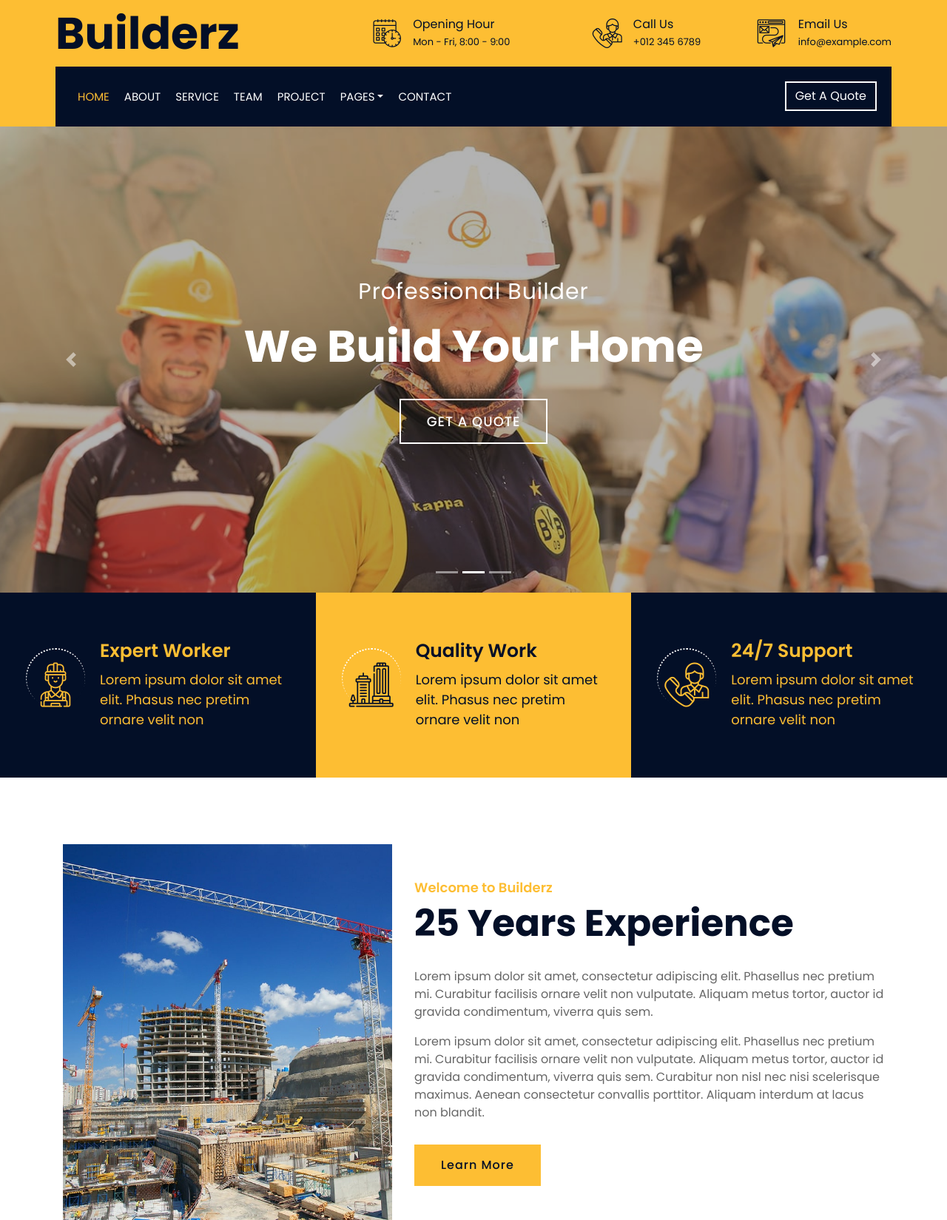
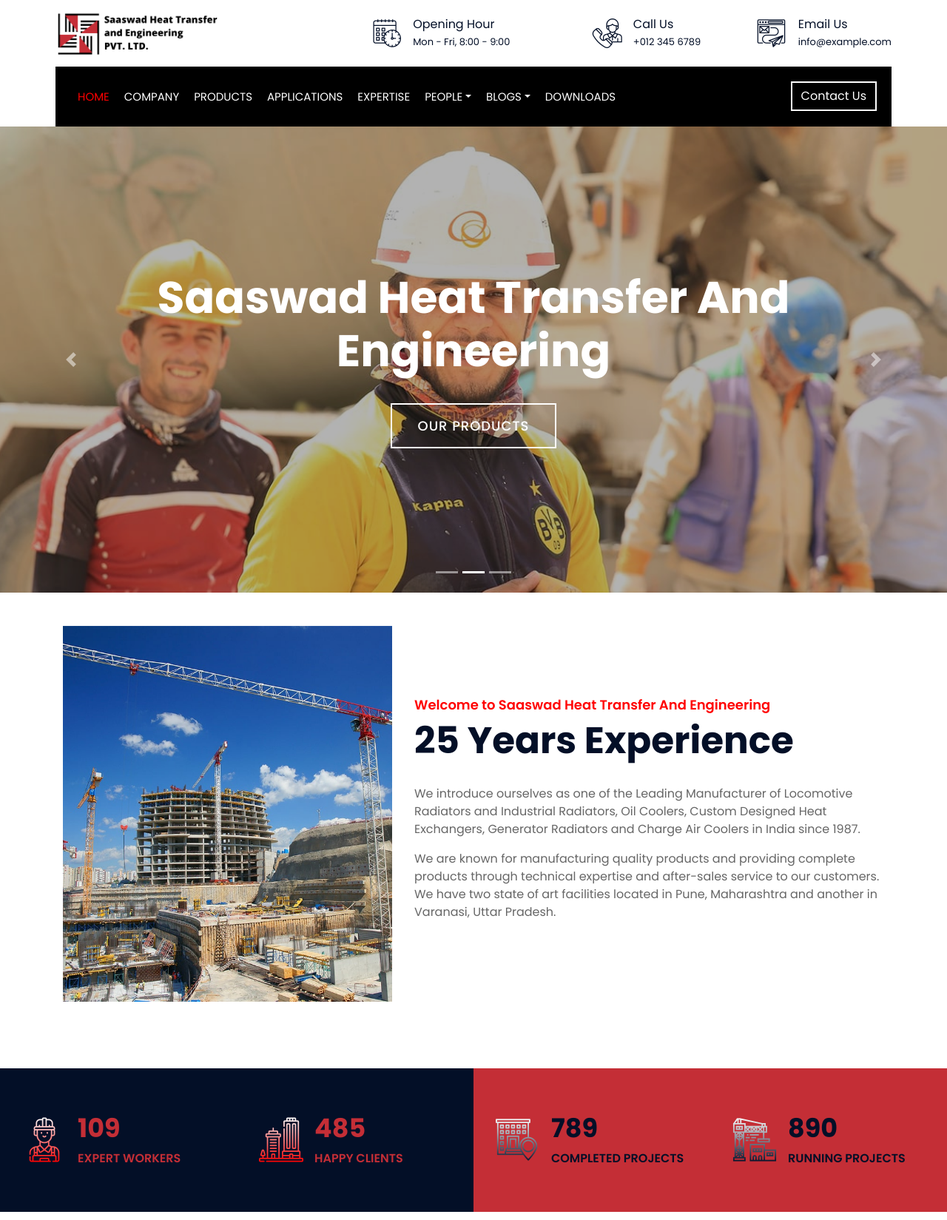
Before and after one commit to shraavyarao/saaswad-temp, a plain HTML site: page index.html in a window 1280 px wide. Shown: the top 1649 px of the page at 74% size. Drawn offline with nearby package versions, Linux system fonts and the light colour scheme.

Commit message:
logo added, color scheme changed,menubar and footer made.

```diff
--- a/css/style.css
+++ b/css/style.css
@@ -6,6 +6,7 @@ body {
     background: #dddddd;
     font-family: 'Poppins', sans-serif;
     font-weight: 400;
+    width: 100%;
 }
 
 h1,
@@ -25,7 +26,7 @@ a {
 a:hover,
 a:active,
 a:focus {
-    color: #fdbe33;
+    color: #ff0000;
     outline: none;
     text-decoration: none;
 }
@@ -45,7 +46,7 @@ a:focus {
 .back-to-top {
     position: fixed;
     display: none;
-    background: #fdbe33;
+    background: #ffffff;
     color: #121518;
     width: 44px;
     height: 44px;
@@ -59,7 +60,7 @@ a:focus {
 }
 
 .back-to-top:hover {
-    color: #fdbe33;
+    color: #ff0000;
     background: #121518;
 }
 
@@ -78,7 +79,7 @@ a:focus {
 .top-bar {
     position: relative;
     height: 90px;
-    background: #fdbe33;
+    background: #ffffff;
 }
 
 .top-bar .logo {
@@ -155,7 +156,7 @@ a:focus {
 /**********************************/
 .nav-bar {
     position: relative;
-    background: #fdbe33;
+    background:#ffffff;
     transition: .3s;
 }
 
@@ -174,7 +175,7 @@ a:focus {
 
 .nav-bar .navbar {
     height: 100%;
-    background: #030f27 !important;
+    background: #000000 !important;
 }
 
 .navbar-dark .navbar-nav .nav-link,
@@ -187,7 +188,7 @@ a:focus {
 
 .navbar-dark .navbar-nav .nav-link:hover,
 .navbar-dark .navbar-nav .nav-link.active {
-    color: #fdbe33;
+    color: #ff0000;
     transition: none;
 }
 
@@ -206,8 +207,8 @@ a:focus {
 
 .nav-bar .btn:hover {
     color: #030f27;
-    background: #fdbe33;
-    border-color: #fdbe33;
+    background: #ff0000;
+    border-color: #ff0000;
 }
 
 @media (min-width: 992px) {
@@ -331,8 +332,8 @@ a:focus {
 
 .carousel .carousel-caption .btn:hover {
     color: #030f27;
-    background: #fdbe33;
-    border-color: #fdbe33;
+    background: #ff0000;
+    border-color: #ff0000;
 }
 
 @media (max-width: 767.98px) {
@@ -472,7 +473,7 @@ a:focus {
 }
 
 .section-header p {
-    color: #fdbe33;
+    color: #ff0000;
     font-size: 18px;
     font-weight: 600;
     margin-bottom: 5px;
@@ -624,12 +625,12 @@ a:focus {
     letter-spacing: 1px;
     color: #030f27;
     border-radius: 0;
-    background: #fdbe33;
+    background: #c42e36;
     transition: .3s;
 }
 
 .about .about-text a.btn:hover {
-    color: #fdbe33;
+    color: #c42e36;
     background: #030f27;
 }
 
@@ -668,7 +669,7 @@ a:focus {
     margin: 0;
     font-size: 60px;
     line-height: 60px;
-    background-image: linear-gradient(#ffffff, #fdbe33);
+    background-image: linear-gradient(#ffffff, #ff0000);
     -webkit-background-clip: text;
     -webkit-text-fill-color: transparent;
 }
@@ -696,17 +697,17 @@ a:focus {
 }
 
 .fact .fact-left {
-    color: #fdbe33;
+    color: #c42e36;
     background: #030f27;
 }
 
 .fact .fact-right {
     color: #030f27;
-    background: #fdbe33;
+    background:#c42e36;
 }
 
 .fact .fact-left h2 {
-    color: #fdbe33;
+    color: #c42e36;
 }
 
 
@@ -2075,7 +2076,7 @@ a:focus {
     padding-bottom: 10px;
     font-size: 20px;
     font-weight: 600;
-    color: #fdbe33;
+    color: #ff0000;
 }
 
 .footer h2::after {
@@ -2085,7 +2086,7 @@ a:focus {
     height: 2px;
     left: 0;
     bottom: 0;
-    background: #fdbe33;
+    background: #ff0000;
 }
 
 .footer .footer-link a {
@@ -2104,7 +2105,7 @@ a:focus {
 }
 
 .footer .footer-link a:hover {
-    color: #fdbe33;
+    color: #ff0000;
     letter-spacing: 1px;
 }
 
@@ -2134,8 +2135,8 @@ a:focus {
 }
 
 .footer .footer-social a:hover {
-    background: #fdbe33;
-    border-color: #fdbe33;
+    background: #ff0000;
+    border-color: #ff0000;
 }
 
 .footer .footer-social a:hover i {
@@ -2163,16 +2164,16 @@ a:focus {
     font-size: 14px;
     font-weight: 500;
     text-transform: uppercase;
-    color: #fdbe33;
+    color: #ff0000;
     background: #121518;
     border-radius: 0;
-    border: 2px solid #fdbe33;
+    border: 2px solid #ff0000;
     transition: .3s;
 }
 
 .footer .newsletter .btn:hover {
     color: #121518;
-    background: #fdbe33;
+    background: #ff0000;
 }
 
 .footer .footer-menu .f-menu {
@@ -2193,7 +2194,7 @@ a:focus {
 }
 
 .footer .footer-menu .f-menu a:hover {
-    color: #fdbe33;
+    color: #ff0000;
 }
 
 .footer .footer-menu .f-menu a:last-child {
@@ -2217,7 +2218,7 @@ a:focus {
 }
 
 .footer .copyright p a {
-    color: #fdbe33;
+    color: #ff0000;
     font-weight: 500;
     letter-spacing: 1px;
 }
--- a/index.html
+++ b/index.html
@@ -2,7 +2,7 @@
 <html lang="en">
     <head>
         <meta charset="utf-8">
-        <title>Builderz - Construction Company Website Template</title>
+        <title>SHTE</title>
         <meta content="width=device-width, initial-scale=1.0" name="viewport">
         <meta content="Construction Company Website Template" name="keywords">
         <meta content="Construction Company Website Template" name="description">
@@ -25,6 +25,17 @@
 
         <!-- Template Stylesheet -->
         <link href="css/style.css" rel="stylesheet">
+        <style type="text/css">
+            body{
+             margin: 0;
+             padding: 0;
+             border: 0;
+             outline: 0;
+             font-size: 100%;
+             vertical-align: baseline;
+            }
+           </style>
+
     </head>
 
     <body>
@@ -36,8 +47,8 @@
                         <div class="col-lg-4 col-md-12">
                             <div class="logo">
                                 <a href="index.html">
-                                    <h1>Builderz</h1>
-                                    <!-- <img src="img/logo.jpg" alt="Logo"> -->
+                                    <!-- <h1>Builderz</h1> -->
+                                    <img src="logo.png" alt="Logo">
                                 </a>
                             </div>
                         </div>
@@ -95,21 +106,29 @@
                         <div class="collapse navbar-collapse justify-content-between" id="navbarCollapse">
                             <div class="navbar-nav mr-auto">
                                 <a href="index.html" class="nav-item nav-link active">Home</a>
-                                <a href="about.html" class="nav-item nav-link">About</a>
-                                <a href="service.html" class="nav-item nav-link">Service</a>
-                                <a href="team.html" class="nav-item nav-link">Team</a>
-                                <a href="portfolio.html" class="nav-item nav-link">Project</a>
+                                <a href="about.html" class="nav-item nav-link">Company</a>
+                                <a href="service.html" class="nav-item nav-link">Products</a>
+                                <a href="team.html" class="nav-item nav-link">Applications</a>
+                                <a href="portfolio.html" class="nav-item nav-link">Expertise</a>
                                 <div class="nav-item dropdown">
-                                    <a href="#" class="nav-link dropdown-toggle" data-toggle="dropdown">Pages</a>
+                                    <a href="#" class="nav-link dropdown-toggle" data-toggle="dropdown">People</a>
                                     <div class="dropdown-menu">
                                         <a href="blog.html" class="dropdown-item">Blog Page</a>
                                         <a href="single.html" class="dropdown-item">Single Page</a>
                                     </div>
                                 </div>
-                                <a href="contact.html" class="nav-item nav-link">Contact</a>
+                                <div class="nav-item dropdown">
+                                    <a href="#" class="nav-link dropdown-toggle" data-toggle="dropdown">Blogs</a>
+                                    <div class="dropdown-menu">
+                                        <a href="blog.html" class="dropdown-item">Blog Page</a>
+                                        <a href="single.html" class="dropdown-item">Single Page</a>
+                                    </div>
+                                </div>
+                                <a href="service.html" class="nav-item nav-link">Downloads</a>
+
                             </div>
                             <div class="ml-auto">
-                                <a class="btn" href="#">Get A Quote</a>
+                                <a class="btn" href="contact.html">Contact Us</a>
                             </div>
                         </div>
                     </nav>
@@ -129,27 +148,27 @@
                     <div class="carousel-item active">
                         <img src="img/carousel-1.jpg" alt="Carousel Image">
                         <div class="carousel-caption">
-                            <p class="animated fadeInRight">We Are Professional</p>
-                            <h1 class="animated fadeInLeft">For Your Dream Project</h1>
-                            <a class="btn animated fadeInUp" href="https://htmlcodex.com/construction-company-website-template">Get A Quote</a>
+                            <!-- <p class="animated fadeInRight">We Are Professional</p> -->
+                            <h1 class="animated fadeInLeft">Saaswad Heat Transfer And Engineering</h1>
+                            <a class="btn animated fadeInUp" href="https://htmlcodex.com/construction-company-website-template">Our Products</a>
                         </div>
                     </div>
 
                     <div class="carousel-item">
                         <img src="img/carousel-2.jpg" alt="Carousel Image">
                         <div class="carousel-caption">
-                            <p class="animated fadeInRight">Professional Builder</p>
-                            <h1 class="animated fadeInLeft">We Build Your Home</h1>
-                            <a class="btn animated fadeInUp" href="https://htmlcodex.com/construction-company-website-template">Get A Quote</a>
+                            <!-- <p class="animated fadeInRight">Professional Builder</p> -->
+                            <h1 class="animated fadeInLeft">Saaswad Heat Transfer And Engineering</h1>
+                            <a class="btn animated fadeInUp" href="https://htmlcodex.com/construction-company-website-template">Our Products</a>
                         </div>
                     </div>
 
                     <div class="carousel-item">
                         <img src="img/carousel-3.jpg" alt="Carousel Image">
                         <div class="carousel-caption">
-                            <p class="animated fadeInRight">We Are Trusted</p>
-                            <h1 class="animated fadeInLeft">For Your Dream Home</h1>
-                            <a class="btn animated fadeInUp" href="https://htmlcodex.com/construction-company-website-template">Get A Quote</a>
+                            <!-- <p class="animated fadeInRight">We Are Trusted</p> -->
+                            <h1 class="animated fadeInLeft">Saaswad Heat Transfer And Engineering</h1>
+                            <a class="btn animated fadeInUp" href="https://htmlcodex.com/construction-company-website-template">Our Products</a>
                         </div>
                     </div>
                 </div>
@@ -167,7 +186,7 @@
 
 
             <!-- Feature Start-->
-            <div class="feature wow fadeInUp" data-wow-delay="0.1s">
+            <!-- <div class="feature wow fadeInUp" data-wow-delay="0.1s">
                 <div class="container-fluid">
                     <div class="row align-items-center">
                         <div class="col-lg-4 col-md-12">
@@ -205,7 +224,7 @@
                         </div>
                     </div>
                 </div>
-            </div>
+            </div> -->
             <!-- Feature End-->
 
 
@@ -217,20 +236,21 @@
                             <div class="about-img">
                                 <img src="img/about.jpg" alt="Image">
                             </div>
+
                         </div>
                         <div class="col-lg-7 col-md-6">
                             <div class="section-header text-left">
-                                <p>Welcome to Builderz</p>
+                                <p>Welcome to Saaswad Heat Transfer And Engineering</p>
                                 <h2>25 Years Experience</h2>
                             </div>
                             <div class="about-text">
                                 <p>
-                                    Lorem ipsum dolor sit amet, consectetur adipiscing elit. Phasellus nec pretium mi. Curabitur facilisis ornare velit non vulputate. Aliquam metus tortor, auctor id gravida condimentum, viverra quis sem.
+                                    We introduce ourselves as one of the Leading Manufacturer of Locomotive Radiators and Industrial Radiators, Oil Coolers, Custom Designed Heat Exchangers, Generator Radiators and Charge Air Coolers in India since 1987.
                                 </p>
                                 <p>
-                                    Lorem ipsum dolor sit amet, consectetur adipiscing elit. Phasellus nec pretium mi. Curabitur facilisis ornare velit non vulputate. Aliquam metus tortor, auctor id gravida condimentum, viverra quis sem. Curabitur non nisl nec nisi scelerisque maximus. Aenean consectetur convallis porttitor. Aliquam interdum at lacus non blandit.
+                                    We are known for manufacturing quality products and providing complete products through technical expertise and after-sales service to our customers. We have two state of art facilities located in Pune, Maharashtra and another in Varanasi, Uttar Pradesh.
                                 </p>
-                                <a class="btn" href="">Learn More</a>
+                                <!-- <a class="btn" href="">Learn More</a> -->
                             </div>
                         </div>
                     </div>
@@ -841,10 +861,10 @@
                                 <p>
                                     Lorem ipsum dolor sit amet elit. Phasellus nec pretium mi. Curabitur facilisis ornare velit non vulpu
                                 </p>
-                                <div class="form">
+                                <!-- <div class="form">
                                     <input class="form-control" placeholder="Email here">
                                     <button class="btn">Submit</button>
-                                </div>
+                                </div> -->
                             </div>
                         </div>
                     </div>
@@ -861,11 +881,12 @@
                 <div class="container copyright">
                     <div class="row">
                         <div class="col-md-6">
-                            <p>&copy; <a href="#">Your Site Name</a>, All Right Reserved.</p>
+                            <p>&copy; <a href="#">Saaswad Heat Transfer Private Limited
+                            </a>, All Right Reserved.</p>
                         </div>
-                        <div class="col-md-6">
+                        <!-- <div class="col-md-6">
                             <p>Designed By <a href="https://htmlcodex.com">HTML Codex</a></p>
-                        </div>
+                        </div> -->
                     </div>
                 </div>
             </div>
```
Also changed, not shown: logo.png (added).
